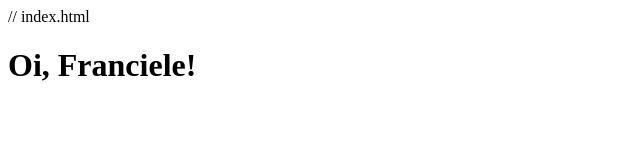
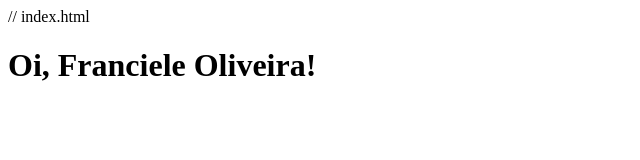
Before and after one commit to Fno1996/teste-devops, a plain HTML site: page index.html in a window 1280 px wide. Shown: the whole page, without its empty margins (0-640 px from the left). Drawn offline with Linux system fonts and the light colour scheme.

Commit message:
Update index.html
feat: alteração do index

```diff
--- a/index.html
+++ b/index.html
@@ -5,6 +5,6 @@
   <title>DevOps na Prática</title>
 </head>
 <body>
-  <h1>Oi, Franciele!</h1>
+  <h1>Oi, Franciele Oliveira!</h1>
 </body>
 </html>
```
